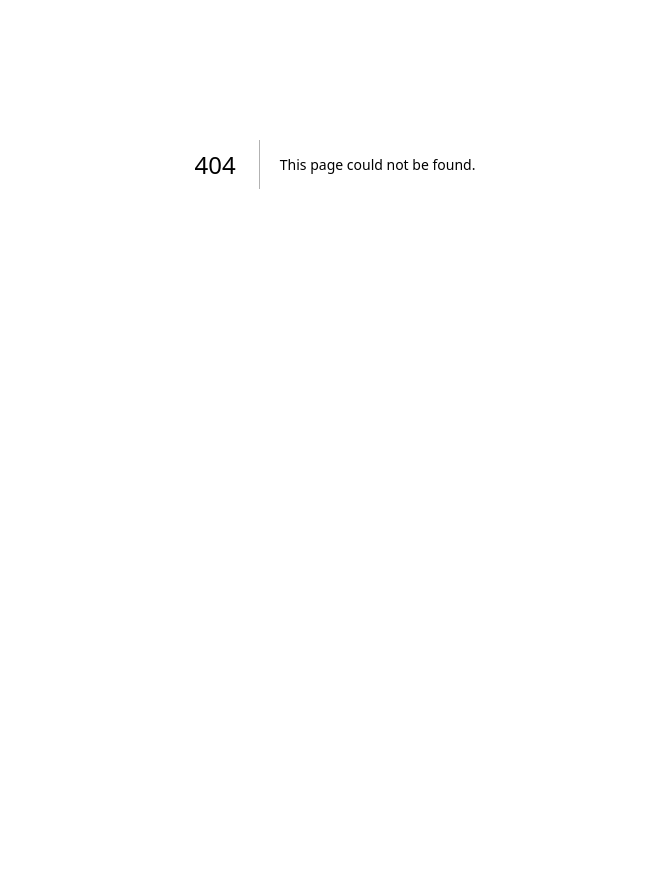
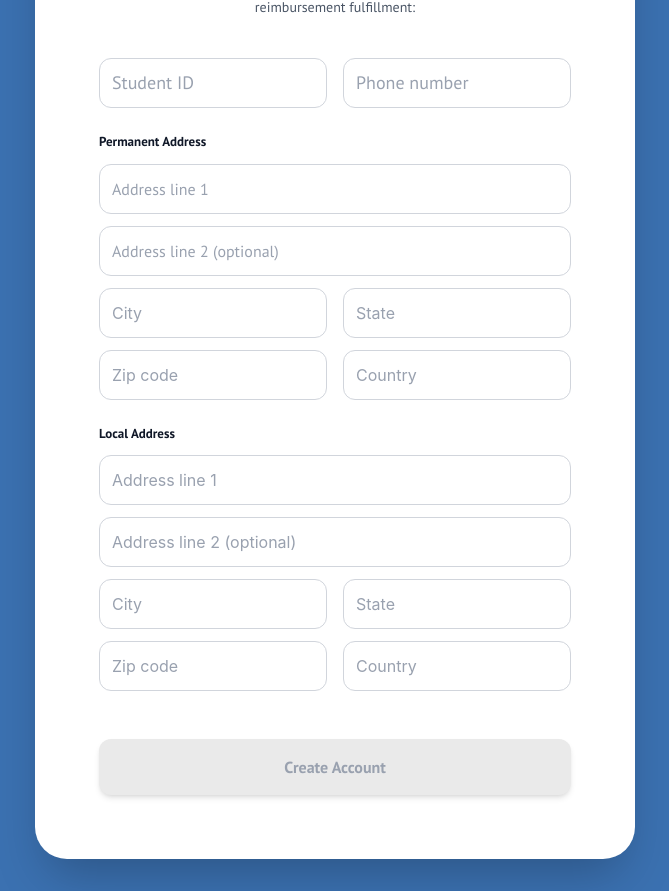
Before and after one commit to Jet4stream/Tally, a Next.js app in the folder tally/: page /signup/complete in a window 1280 px wide. Before the commit this address had no page. Shown: the part 236-1127 px from the top of the page, without its empty margins (305-974 px from the left). Before the commit the page ends 800 px from the top, so only its background shows below. Built offline with nearby package versions, Linux system fonts and the light colour scheme.

Commit message:
signup page2

```diff
--- a/tally/src/app/components/SignupForm.tsx
+++ b/tally/src/app/components/SignupForm.tsx
@@ -1,5 +1,8 @@
-import React from 'react';
+'use client';
+
+import React, { useState } from 'react';
 import Image from 'next/image';
+import { useRouter } from 'next/navigation';
 
 import logoFrame from '../assests/Frame.svg';
 import logoText from '../assests/Group 1.svg';
@@ -10,10 +13,32 @@ interface SignupFormProps {
 }
 
 export default function SignupForm({ subtitle, isTCU = false }: SignupFormProps) {
+  const router = useRouter();
+
+  // Track form state
+  const [formData, setFormData] = useState({
+    firstName: '',
+    lastName: '',
+    email: '',
+    password: ''
+  });
+
+  const handleChange = (e: React.ChangeEvent<HTMLInputElement>) => {
+    setFormData({ ...formData, [e.target.name]: e.target.value });
+  };
+
+  // Check if all fields have values
+  const isFormValid = Object.values(formData).every(value => value.trim() !== '');
+
+  const handleSubmit = (e: React.FormEvent) => {
+    e.preventDefault();
+    if (isFormValid) {
+      router.push('/signup/complete');
+    }
+  };
+
   return (
     <div className="min-h-screen bg-[#3b71b1] flex items-center justify-center relative overflow-hidden font-sans">
-
-      {/* Background Decorative Rings */}
       {!isTCU && (
         <>
           <div className="absolute -bottom-16 -right-16 w-64 h-64 border-[32px] border-white/10 rounded-full" />
@@ -21,81 +46,72 @@ export default function SignupForm({ subtitle, isTCU = false }: SignupFormProps)
         </>
       )}
 
-      {/* Signup Card */}
       <div className="bg-white p-16 rounded-[2rem] shadow-2xl w-full max-w-[540px] z-10 mx-4 text-center">
-
-        {/* Header / Logo Section */}
         <div className="flex flex-col items-center mb-12">
           <div className="flex items-center gap-3 mb-8">
             <Image src={logoFrame} alt="Logo" width={28} height={28} />
             <Image src={logoText} alt="Tally" width={75} height={26} />
           </div>
-
           <p className="text-[12px] font-bold text-gray-500 tracking-[0.2em] uppercase mb-4 font-[family-name:var(--font-pt-sans)]">
             {subtitle}
           </p>
-
           <h1 className="text-[40px] font-extrabold text-gray-900 font-[family-name:var(--font-public-sans)] leading-tight tracking-tight">
             Sign up
           </h1>
         </div>
 
-        {/* Form */}
-        <form className="flex flex-col gap-5">
+        <form className="flex flex-col gap-5" onSubmit={handleSubmit}>
           <div className="grid grid-cols-2 gap-4">
             <input
+              name="firstName"
               type="text"
               placeholder="First name"
+              onChange={handleChange}
               className="font-[family-name:var(--font-pt-sans)] placeholder:text-[18px] border border-gray-300 rounded-xl p-3 text-base focus:outline-none focus:ring-2 focus:ring-blue-400 placeholder-gray-400"
               required
             />
             <input
+              name="lastName"
               type="text"
               placeholder="Last name"
+              onChange={handleChange}
               className="font-[family-name:var(--font-pt-sans)] placeholder:text-[18px] border border-gray-300 rounded-xl p-3 text-base focus:outline-none focus:ring-2 focus:ring-blue-400 placeholder-gray-400"
               required
             />
           </div>
-
           <input
+            name="email"
             type="email"
             placeholder="Tufts email"
+            onChange={handleChange}
             className="w-full font-[family-name:var(--font-pt-sans)] placeholder:text-[18px] border border-gray-300 rounded-xl p-3 text-base focus:outline-none focus:ring-2 focus:ring-blue-400 placeholder-gray-400"
             required
           />
-
           <input
+            name="password"
             type="password"
             placeholder="Password"
+            onChange={handleChange}
             className="w-full font-[family-name:var(--font-pt-sans)] placeholder:text-[18px] border border-gray-300 rounded-xl p-3 text-base focus:outline-none focus:ring-2 focus:ring-blue-400 placeholder-gray-400"
             required
           />
 
           <button
             type="submit"
-            className="w-full bg-[#4a7cb9] hover:bg-[#3172AE] text-white font-bold py-4 rounded-xl transition-all mt-3 shadow-md text-[14px] font-[family-name:var(--font-pt-sans)]"
+            disabled={!isFormValid}
+            style={{ backgroundColor: isFormValid ? '#4a7cb9' : '#EAEAEA' }}
+            className={`w-full ${isFormValid ? 'text-white' : 'text-gray-400'} font-bold py-4 rounded-xl transition-all mt-3 shadow-md text-[14px] font-[family-name:var(--font-pt-sans)]`}
           >
             Next
           </button>
         </form>
 
-        {/* Footer Links (Changes based on page type) */}
         <div className="mt-12 text-center text-[14px] text-gray-500 flex flex-col gap-3 font-[family-name:var(--font-pt-sans)]">
-          <p>
-            Already have an account?{' '}
-            <a href="/login" className="text-blue-500 font-semibold hover:underline">Log in</a>
-          </p>
-
+          <p>Already have an account? <a href="/login" className="text-blue-500 font-semibold hover:underline">Log in</a></p>
           {isTCU ? (
-            <p>
-              Not TCU Treasury?{' '}
-              <a href="/signup" className="text-blue-500 font-semibold hover:underline">Student sign up</a>
-            </p>
+            <p>Not TCU Treasury? <a href="/signup" className="text-blue-500 font-semibold hover:underline">Student sign up</a></p>
           ) : (
-            <p>
-              TCU Treasury:{' '}
-              <a href="/tcu-login" className="text-blue-500 font-semibold hover:underline">Log in</a>
-            </p>
+            <p>TCU Treasury: <a href="/tcu-login" className="text-blue-500 font-semibold hover:underline">Log in</a></p>
           )}
         </div>
       </div>
--- /dev/null
+++ b/tally/src/app/components/SignupForm2.tsx
@@ -0,0 +1,85 @@
+'use client';
+
+import React, { useState } from 'react';
+
+export default function CompleteAccountForm() {
+  const [formData, setFormData] = useState({
+    studentId: '', phone: '',
+    pAddr1: '', pCity: '', pState: '', pZip: '', pCountry: '',
+    lAddr1: '', lCity: '', lState: '', lZip: '', lCountry: ''
+  });
+
+  const handleChange = (e: React.ChangeEvent<HTMLInputElement>) => {
+    setFormData({ ...formData, [e.target.name]: e.target.value });
+  };
+
+  // Check all required fields (excluding optional)
+  const isFormValid = Object.values(formData).every(value => value.trim() !== '');
+
+  const handleSubmit = (e: React.FormEvent) => {
+    e.preventDefault();
+    if (isFormValid) {
+      console.log('Form Submitted', formData);
+      // Add your submission logic here
+    }
+  };
+
+  return (
+    <div className="min-h-screen bg-[#3b71b1] flex items-center justify-center relative overflow-hidden font-sans p-8">
+      <div className="bg-white p-16 rounded-[2rem] shadow-2xl w-full max-w-[600px] z-10 text-center">
+        <div className="flex flex-col items-center mb-10">
+          <h1 className="text-[40px] font-extrabold text-gray-900 font-[family-name:var(--font-public-sans)] leading-tight mb-4">
+            Complete your Tally account
+          </h1>
+          <p className="text-[14px] text-gray-600 font-[family-name:var(--font-pt-sans)] max-w-[400px]">
+            The TCU Treasury uses the following information for reimbursement fulfillment:
+          </p>
+        </div>
+
+        <form className="flex flex-col gap-6 text-left" onSubmit={handleSubmit}>
+          <div className="grid grid-cols-2 gap-4">
+            <input name="studentId" onChange={handleChange} type="text" placeholder="Student ID" className="font-[family-name:var(--font-pt-sans)] placeholder:text-[18px] border border-gray-300 rounded-xl p-3 text-base focus:outline-none focus:ring-2 focus:ring-blue-400 placeholder-gray-400" required />
+            <input name="phone" onChange={handleChange} type="text" placeholder="Phone number" className="font-[family-name:var(--font-pt-sans)] placeholder:text-[18px] border border-gray-300 rounded-xl p-3 text-base focus:outline-none focus:ring-2 focus:ring-blue-400 placeholder-gray-400" required />
+          </div>
+
+          <div className="flex flex-col gap-3">
+            <label className="text-[13px] font-bold text-gray-900 font-[family-name:var(--font-pt-sans)]">Permanent Address</label>
+            <input name="pAddr1" onChange={handleChange} type="text" placeholder="Address line 1" className="w-full border border-gray-300 rounded-xl p-3 text-base font-[family-name:var(--font-pt-sans)] placeholder-gray-400" required />
+            <input type="text" placeholder="Address line 2 (optional)" className="w-full border border-gray-300 rounded-xl p-3 text-base font-[family-name:var(--font-pt-sans)] placeholder-gray-400" />
+            <div className="grid grid-cols-2 gap-4">
+              <input name="pCity" onChange={handleChange} type="text" placeholder="City" className="border border-gray-300 rounded-xl p-3 text-base placeholder-gray-400" required />
+              <input name="pState" onChange={handleChange} type="text" placeholder="State" className="border border-gray-300 rounded-xl p-3 text-base placeholder-gray-400" required />
+            </div>
+            <div className="grid grid-cols-2 gap-4">
+              <input name="pZip" onChange={handleChange} type="text" placeholder="Zip code" className="border border-gray-300 rounded-xl p-3 text-base placeholder-gray-400" required />
+              <input name="pCountry" onChange={handleChange} type="text" placeholder="Country" className="border border-gray-300 rounded-xl p-3 text-base placeholder-gray-400" required />
+            </div>
+          </div>
+
+          <div className="flex flex-col gap-3">
+            <label className="text-[13px] font-bold text-gray-900 font-[family-name:var(--font-pt-sans)]">Local Address</label>
+            <input name="lAddr1" onChange={handleChange} type="text" placeholder="Address line 1" className="w-full border border-gray-300 rounded-xl p-3 text-base placeholder-gray-400" required />
+            <input type="text" placeholder="Address line 2 (optional)" className="w-full border border-gray-300 rounded-xl p-3 text-base placeholder-gray-400" />
+            <div className="grid grid-cols-2 gap-4">
+              <input name="lCity" onChange={handleChange} type="text" placeholder="City" className="border border-gray-300 rounded-xl p-3 text-base placeholder-gray-400" required />
+              <input name="lState" onChange={handleChange} type="text" placeholder="State" className="border border-gray-300 rounded-xl p-3 text-base placeholder-gray-400" required />
+            </div>
+            <div className="grid grid-cols-2 gap-4">
+              <input name="lZip" onChange={handleChange} type="text" placeholder="Zip code" className="border border-gray-300 rounded-xl p-3 text-base placeholder-gray-400" required />
+              <input name="lCountry" onChange={handleChange} type="text" placeholder="Country" className="border border-gray-300 rounded-xl p-3 text-base placeholder-gray-400" required />
+            </div>
+          </div>
+
+          <button
+            type="submit"
+            disabled={!isFormValid}
+            style={{ backgroundColor: isFormValid ? '#4a7cb9' : '#EAEAEA' }}
+            className={`w-full ${isFormValid ? 'text-white' : 'text-gray-400'} font-bold py-4 rounded-xl transition-all mt-6 shadow-md text-[16px] font-[family-name:var(--font-pt-sans)]`}
+          >
+            Create Account
+          </button>
+        </form>
+      </div>
+    </div>
+  );
+}
--- /dev/null
+++ b/tally/src/app/signup/complete/page.tsx
@@ -0,0 +1,5 @@
+import CompleteAccountForm from '../../components/SignupForm2';
+
+export default function CompleteAccountPage() {
+  return <CompleteAccountForm />;
+}
```
